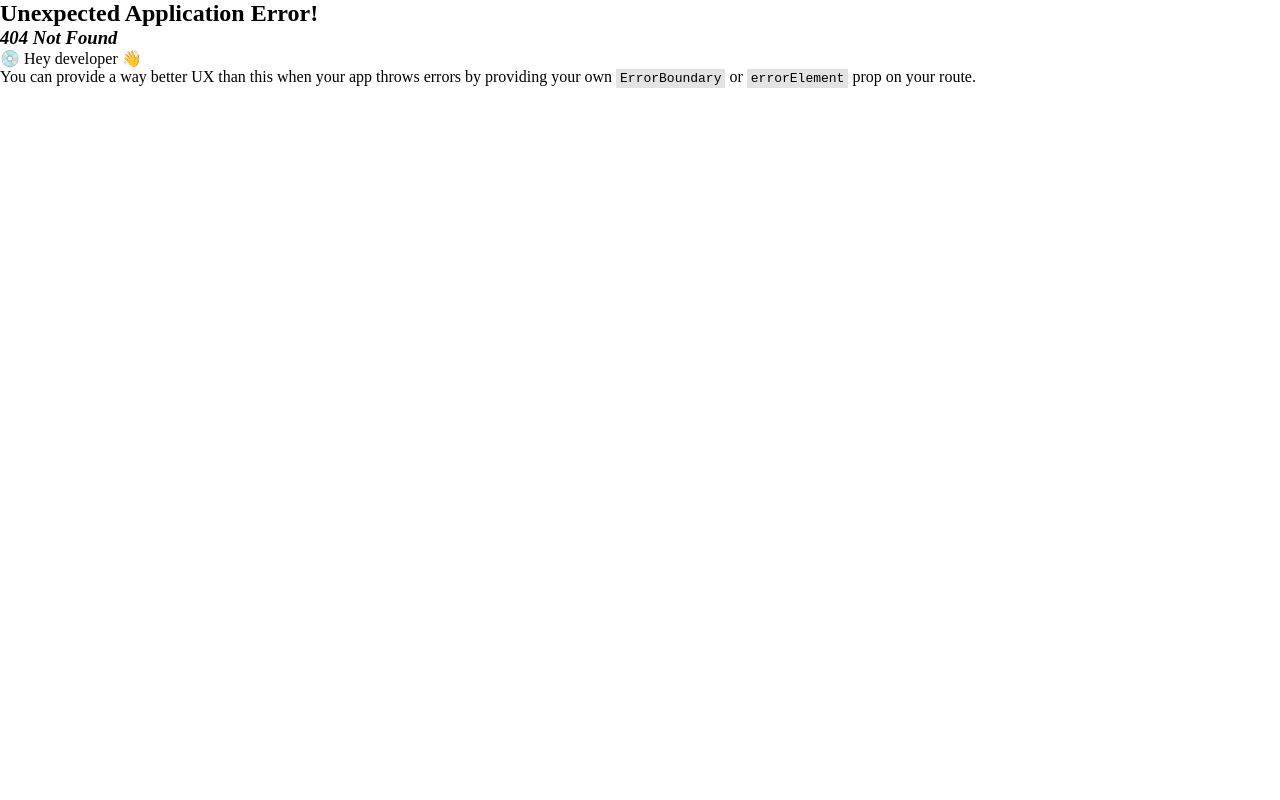
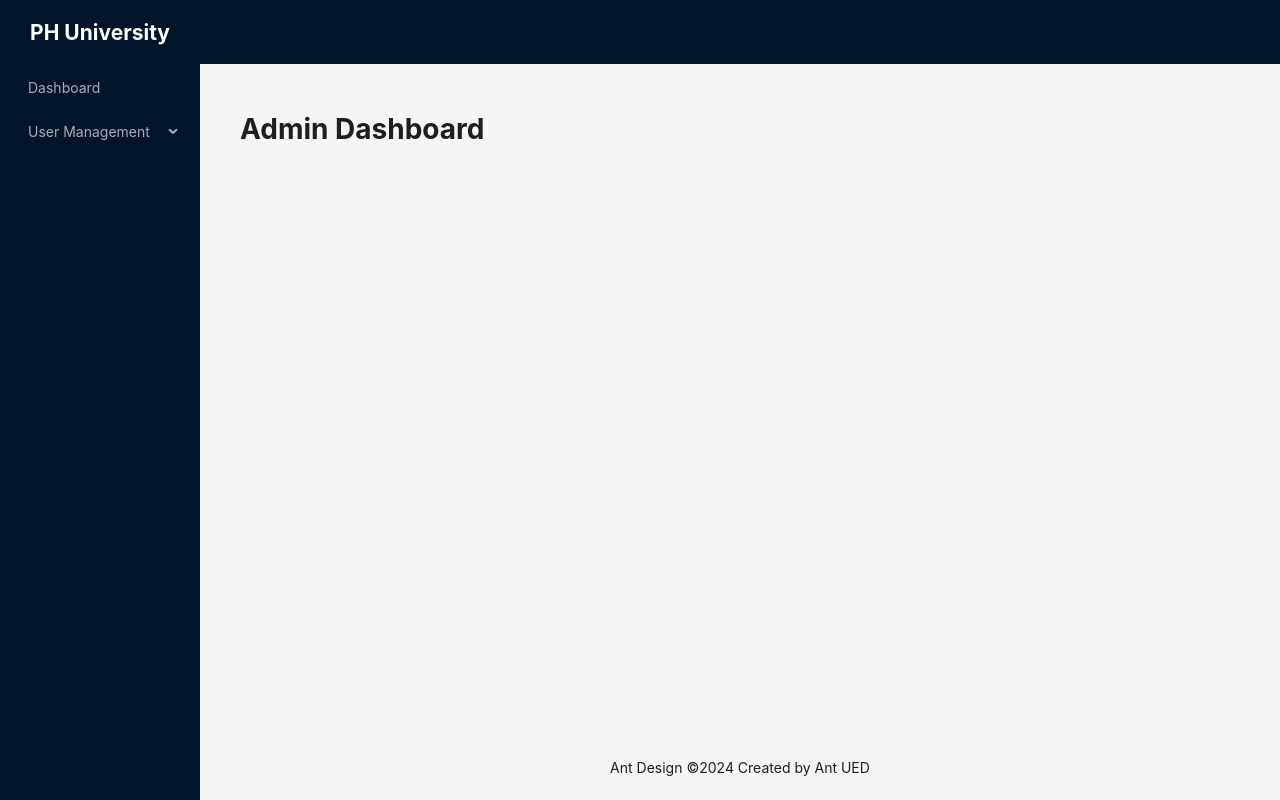
Before and after one commit to 001Rakib/ph-university-frontend, a React (Vite) app: page /admin/dashboard in a window 1280 px wide. Before the commit this address had no page. Built offline with nearby package versions, Linux system fonts and the light colour scheme.

Commit message:
created dynamic admin sidebar items

```diff
--- a/src/components/layout/MainLayout.tsx
+++ b/src/components/layout/MainLayout.tsx
@@ -1,31 +1,32 @@
-import { Layout, Menu, MenuProps } from "antd";
-import { NavLink, Outlet } from "react-router-dom";
+import { Layout, Menu } from "antd";
+import { Outlet } from "react-router-dom";
+import { adminSidebarItems } from "../../routes/admin.routes";
 const { Header, Content, Footer, Sider } = Layout;
 
-const items: MenuProps["items"] = [
-  {
-    key: "Dashboard",
-    label: <NavLink to={"/admin"}>Dashboard</NavLink>,
-  },
-  {
-    key: "User Management",
-    label: "User Management",
-    children: [
-      {
-        key: "Create Admin",
-        label: <NavLink to={"/admin/create-admin"}>Create Admin</NavLink>,
-      },
-      {
-        key: "Create Student",
-        label: <NavLink to={"/admin/create-student"}>Create Student</NavLink>,
-      },
-      {
-        key: "Create Faculty",
-        label: <NavLink to={"/admin/create-faculty"}>Create Faculty</NavLink>,
-      },
-    ],
-  },
-];
+// const items: MenuProps["items"] = [
+//   {
+//     key: "Dashboard",
+//     label: <NavLink to={"/admin"}>Dashboard</NavLink>,
+//   },
+//   {
+//     key: "User Management",
+//     label: "User Management",
+//     children: [
+//       {
+//         key: "Create Admin",
+//         label: <NavLink to={"/admin/create-admin"}>Create Admin</NavLink>,
+//       },
+//       {
+//         key: "Create Student",
+//         label: <NavLink to={"/admin/create-student"}>Create Student</NavLink>,
+//       },
+//       {
+//         key: "Create Faculty",
+//         label: <NavLink to={"/admin/create-faculty"}>Create Faculty</NavLink>,
+//       },
+//     ],
+//   },
+// ];
 
 const MainLayout = () => {
   return (
@@ -56,7 +57,7 @@
           theme="dark"
           mode="inline"
           defaultSelectedKeys={["4"]}
-          items={items}
+          items={adminSidebarItems}
         />
       </Sider>
       <Layout>
--- a/src/routes/admin.routes.tsx
+++ b/src/routes/admin.routes.tsx
@@ -3,16 +3,23 @@
 import CreateAdmin from "../pages/admin/CreateAdmin";
 import CreateFaculty from "../pages/admin/CreateFaculty";
 import CreateStudent from "../pages/admin/CreateStudent";
+import { NavLink } from "react-router-dom";
 
 type TRoute = {
   path: string;
   element: ReactNode;
 };
 
+type TSidebarItem = {
+  key: string;
+  label: ReactNode;
+  children?: TSidebarItem[];
+};
+
 const adminPaths = [
   {
     name: "Dashboard",
-    path: "",
+    path: "dashboard",
     element: <AdminDashboard></AdminDashboard>,
   },
   {
@@ -55,3 +62,27 @@
   }
   return acc;
 }, []);
+
+export const adminSidebarItems = adminPaths.reduce(
+  (acc: TSidebarItem[], item) => {
+    if (item.path && item.name) {
+      acc.push({
+        key: item.name,
+        label: <NavLink to={`/admin/${item.path}`}> {item.name} </NavLink>,
+      });
+    }
+
+    if (item.children) {
+      acc.push({
+        key: item.name,
+        label: item.name,
+        children: item.children.map((child) => ({
+          key: child.name,
+          label: <NavLink to={`/admin/${child.path}`}> {child.name} </NavLink>,
+        })),
+      });
+    }
+    return acc;
+  },
+  []
+);
```
